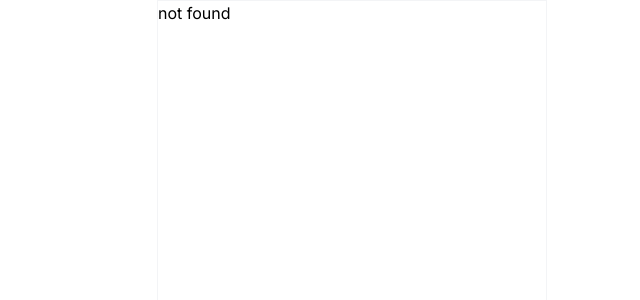
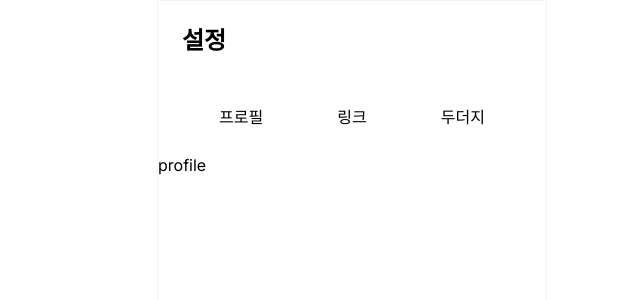
Before and after one commit to wisdom-13/bbyong, a Next.js app: page /setting/profile in a window 1280 px wide. Before the commit this address had no page. Shown: the top 300 px of the page, without its empty margins (288-928 px from the left). Built offline with nearby package versions, Linux system fonts and the light colour scheme.

Commit message:
setting 페이지 공통 메뉴

```diff
--- /dev/null
+++ b/src/app/setting/layout.tsx
@@ -0,0 +1,28 @@
+import Title from '@/components/ui/Title';
+import Link from 'next/link';
+
+const tabs = [
+  { 'href': 'profile', 'title': '프로필' },
+  { 'href': 'links', 'title': '링크' },
+  { 'href': 'mole', 'title': '두더지' },
+];
+
+export default function layout({
+  children,
+}: {
+  children: React.ReactNode
+}) {
+  return (
+    <div>
+      <Title text='설정' />
+      <div className='p-6'>
+        <ul className='flex justify-around'>
+          {tabs.map((tab, index) => (
+            <Link key={index} href={tab.href}>{tab.title}</Link>
+          ))}
+        </ul>
+      </div>
+      {children}
+    </div>
+  );
+}
--- /dev/null
+++ b/src/app/setting/page.tsx
@@ -0,0 +1,18 @@
+import { authOptions } from '@/app/api/auth/[...nextauth]/route';
+import { getServerSession } from 'next-auth';
+import { redirect } from 'next/navigation';
+import React from 'react';
+
+export default async function page() {
+  const session = await getServerSession(authOptions);
+
+  if (!session?.user) {
+    redirect('/api/auth/signin');
+  }
+
+  return (
+    <div>
+
+    </div>
+  );
+}
--- /dev/null
+++ b/src/app/setting/profile/page.tsx
@@ -0,0 +1,9 @@
+import React from 'react';
+
+export default function page() {
+  return (
+    <div>
+      profile
+    </div>
+  );
+}
```
